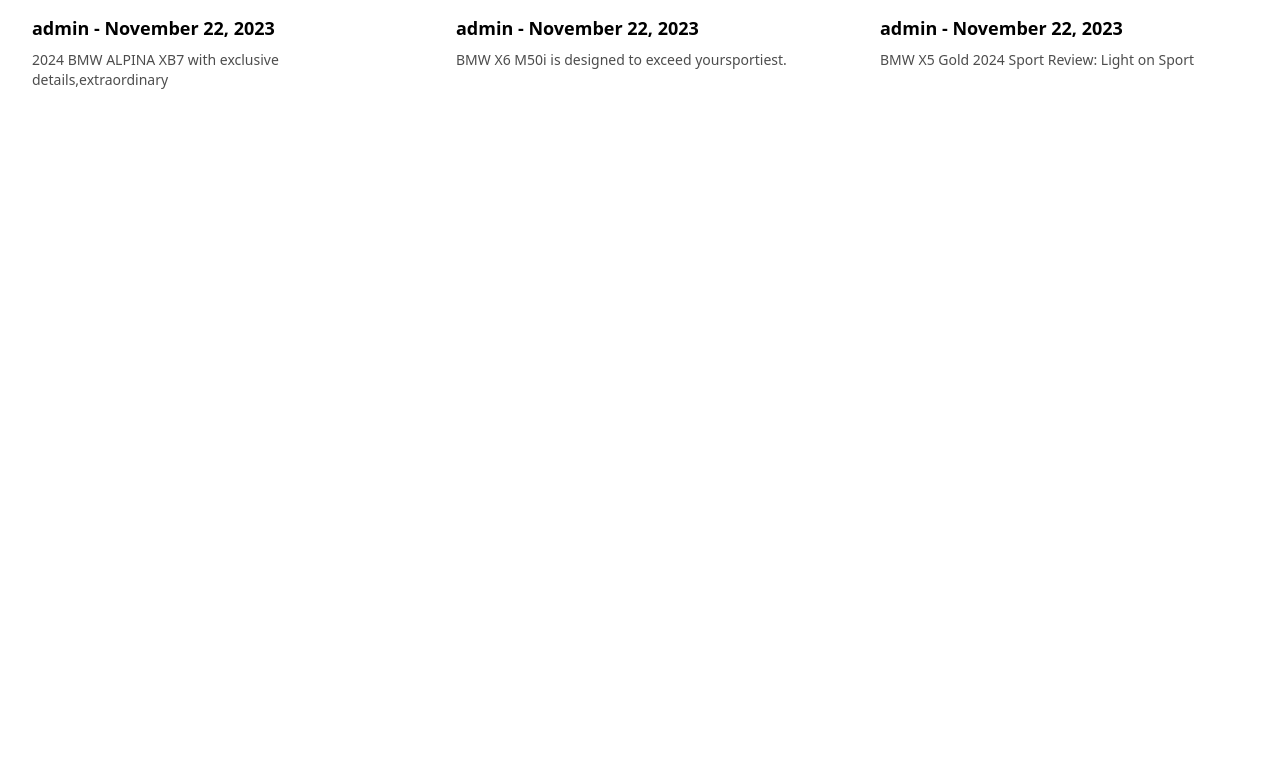
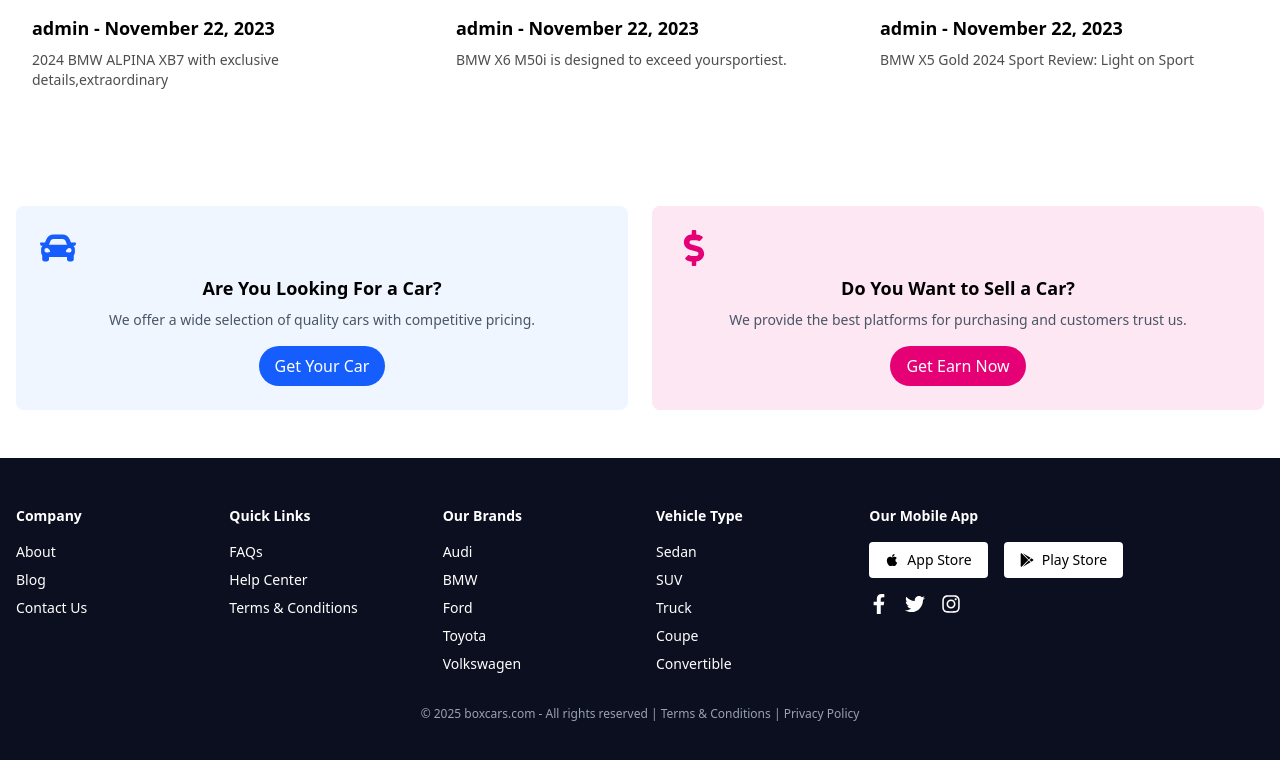
Before and after one commit to AhmedSamyEid/car_dealer_website, a Next.js app: page / in a window 1280 px wide. Shown: the part 4318-5078 px from the top of the page. Before the commit the page ends 4476 px from the top, so only its background shows below. Built offline with nearby package versions, Linux system fonts and the light colour scheme.

Commit message:
Add : findYourPerfectCar and home2  and CallToActions

```diff
--- a/src/app/components/layouts/Footer.tsx
+++ b/src/app/components/layouts/Footer.tsx
@@ -0,0 +1,65 @@
+import { FaFacebookF, FaTwitter, FaInstagram, FaApple, FaGooglePlay } from "react-icons/fa";
+
+export function Footer() {
+  return (
+    <footer className="bg-[#0C0F1F] text-white py-12">
+      <div className="max-w-7xl mx-auto px-4 grid md:grid-cols-6 gap-8 text-sm">
+        <div>
+          <h3 className="font-bold mb-4">Company</h3>
+          <ul className="space-y-2">
+            <li>About</li>
+            <li>Blog</li>
+            <li>Contact Us</li>
+          </ul>
+        </div>
+        <div>
+          <h3 className="font-bold mb-4">Quick Links</h3>
+          <ul className="space-y-2">
+            <li>FAQs</li>
+            <li>Help Center</li>
+            <li>Terms & Conditions</li>
+          </ul>
+        </div>
+        <div>
+          <h3 className="font-bold mb-4">Our Brands</h3>
+          <ul className="space-y-2">
+            <li>Audi</li>
+            <li>BMW</li>
+            <li>Ford</li>
+            <li>Toyota</li>
+            <li>Volkswagen</li>
+          </ul>
+        </div>
+        <div>
+          <h3 className="font-bold mb-4">Vehicle Type</h3>
+          <ul className="space-y-2">
+            <li>Sedan</li>
+            <li>SUV</li>
+            <li>Truck</li>
+            <li>Coupe</li>
+            <li>Convertible</li>
+          </ul>
+        </div>
+        <div className="col-span-2">
+          <h3 className="font-bold mb-4">Our Mobile App</h3>
+          <div className="flex gap-4 mb-4">
+            <button className="bg-white text-black px-4 py-2 rounded flex items-center gap-2">
+              <FaApple /> App Store
+            </button>
+            <button className="bg-white text-black px-4 py-2 rounded flex items-center gap-2">
+              <FaGooglePlay /> Play Store
+            </button>
+          </div>
+          <div className="flex gap-4">
+            <FaFacebookF className="text-xl cursor-pointer hover:text-blue-400" />
+            <FaTwitter className="text-xl cursor-pointer hover:text-blue-400" />
+            <FaInstagram className="text-xl cursor-pointer hover:text-pink-400" />
+          </div>
+        </div>
+      </div>
+      <div className="text-center text-xs text-gray-400 mt-8">
+        © 2025 boxcars.com - All rights reserved | Terms & Conditions | Privacy Policy
+      </div>
+    </footer>
+  );
+}
--- /dev/null
+++ b/src/app/components/ui/CallToActions.tsx
@@ -0,0 +1,22 @@
+import { FaCar, FaDollarSign } from "react-icons/fa";
+
+export function CallToActions() {
+  return (
+    <section className="py-12 bg-white">
+      <div className="max-w-7xl mx-auto px-4 grid md:grid-cols-2 gap-6">
+        <div className="bg-blue-50 p-6 rounded-lg text-center">
+          <div className="text-blue-600 text-4xl mb-2"><FaCar /></div>
+          <h3 className="font-bold text-lg mb-2">Are You Looking For a Car?</h3>
+          <p className="text-sm text-gray-600 mb-4">We offer a wide selection of quality cars with competitive pricing.</p>
+          <button className="bg-blue-600 text-white px-4 py-2 rounded-full">Get Your Car</button>
+        </div>
+        <div className="bg-pink-100 p-6 rounded-lg text-center">
+          <div className="text-pink-600 text-4xl mb-2"><FaDollarSign /></div>
+          <h3 className="font-bold text-lg mb-2">Do You Want to Sell a Car?</h3>
+          <p className="text-sm text-gray-600 mb-4">We provide the best platforms for purchasing and customers trust us.</p>
+          <button className="bg-pink-600 text-white px-4 py-2 rounded-full">Get Earn Now</button>
+        </div>
+      </div>
+    </section>
+  );
+}
--- /dev/null
+++ b/src/app/components/ui/Hometow.tsx
@@ -0,0 +1,54 @@
+"use client";
+
+import Image from "next/image";
+import { ReactElement } from 'react';
+import { GiCarDoor } from "react-icons/gi";
+import { MdOutlineDirectionsCarFilled } from "react-icons/md";
+import { FaCarSide, FaTruckPickup, FaChargingStation } from "react-icons/fa";
+interface CarType {
+  type: string;
+  icon: ReactElement;
+}
+export default function HeroSection() {
+  const carTypes: CarType[]  = [
+    { type: "SUV", icon: <FaCarSide /> },
+    { type: "Sedan", icon: <MdOutlineDirectionsCarFilled /> },
+    { type: "Hatchback", icon: <GiCarDoor /> },
+    { type: "Truck", icon: <FaTruckPickup /> },
+    { type: "Coupe", icon: <FaCarSide /> },
+    { type: "Electric", icon: <FaChargingStation /> },
+  ];
+  return (
+    <div className="relative w-full h-screen overflow-hidden bottom-17">
+      <Image src="/image/Background.png.png" alt="Car Image" fill className="object-cover" priority />
+
+      <div className="absolute inset-0 bg-black/50 z-10" />
+
+      <div className="absolute inset-0 flex flex-col items-center justify-center text-center text-white px-4 z-20">
+        <p className="text-sm md:text-base text-gray-200 mb-2">Find cars for sale and for rent near you</p>
+        <h1 className="text-4xl md:text-6xl font-bold mb-6">Find Your Perfect Car</h1>
+        <div className="bg-white/90 rounded-xl md:rounded-full py-4 px-4 flex justify-around flex-col md:flex-row gap-3 md:gap-4 items-center max-w-4xl w-full shadow-lg mb-8">
+          <select className="text-sm text-black  px-4 py-2 w-full md:w-auto">
+            <option>Any Make</option>
+          </select>
+          <select className="text-sm text-black  px-4 py-2 w-full md:w-auto">
+            <option>Any Model</option>
+          </select>
+          <select className="text-sm text-black px-4 py-2 w-full md:w-auto">
+            <option>All Prices</option>
+          </select>
+          <button className="bg-blue-600 hover:bg-blue-500 text-white rounded-full px-6 py-2 text-sm whitespace-nowrap">🔍 Search Cars</button>
+        </div>
+
+        <div className="flex flex-wrap justify-center gap-3">
+          {carTypes.map(({ type, icon }) => (
+            <button key={type} className="flex items-center gap-2 bg-white/80 text-black px-4 py-2 rounded-full cursor-pointer text-sm  transition">
+              <span className="text-base">{icon}</span>
+              {type}
+            </button>
+          ))}
+        </div>
+      </div>
+    </div>
+  );
+}
--- /dev/null
+++ b/src/app/home2/page.tsx
@@ -0,0 +1,8 @@
+// app/home2/page.tsx
+export default function Home2() {
+  return (
+    <main className="min-h-screen flex justify-center items-center">
+      <h1 className="text-4xl font-bold">Welcome to Home 2</h1>
+    </main>
+  );
+}
--- a/src/app/layout.tsx
+++ b/src/app/layout.tsx
@@ -1,7 +1,10 @@
 import type { Metadata } from "next";
 
 import "./globals.css";
+
+
 import Header from "./components/layouts/Header";
+import { Footer } from "./components/layouts/Footer";
 
 export const metadata: Metadata = {
   title: "Create Next App",
@@ -18,6 +21,7 @@
       <body className={`antialiased`}>
         <Header />
         {children}
+        <Footer />
       </body>
     </html>
   );
--- a/src/app/page.tsx
+++ b/src/app/page.tsx
@@ -1,12 +1,14 @@
-import FindYourPerfectCar from "./components/ui/HeroSection";
-import { Testimonials } from "./components/ui/Testimonials";
+
 import { Statistics } from "./components/ui/Statistics";
 import { WhyChooseUs } from "./components/ui/WhyChooseUs";
 import { PopularMakes } from "./components/ui/PopularMakes";
-import { LatestBlogPosts } from "./components/ui/LatestBlogPosts";
+import { Testimonials } from "./components/ui/Testimonials";
+import { CallToActions } from "./components/ui/CallToActions";
 import { BrandsSection } from "./components/ui/BrandsSection";
 import { VehiclesSlider } from "./components/ui/VehiclesSlider ";
 import { ShopByCategory } from "./components/ui/ShopByCategory";
+import { LatestBlogPosts } from "./components/ui/LatestBlogPosts";
+import FindYourPerfectCar from "./findYourPerfectCar/HeroSection";
 import { SellYourCarSection } from "./components/ui/SellYourCarSection";
 export default function Home() {
   return (
@@ -21,6 +23,7 @@
       <ShopByCategory />
       <Testimonials />
       <LatestBlogPosts />
+      <CallToActions />
     </>
   );
 }
```
Also changed, not shown: src/app/components/layouts/Header.tsx (line endings or trailing spaces), src/app/findYourPerfectCar/HeroSection.tsx (renamed from src/app/components/ui/HeroSection.tsx).
